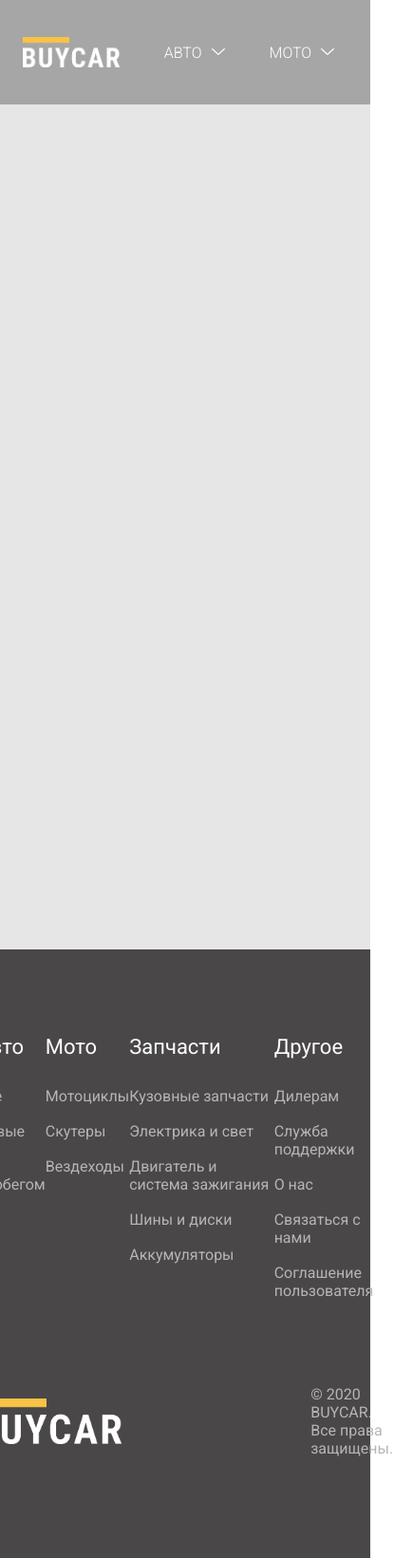
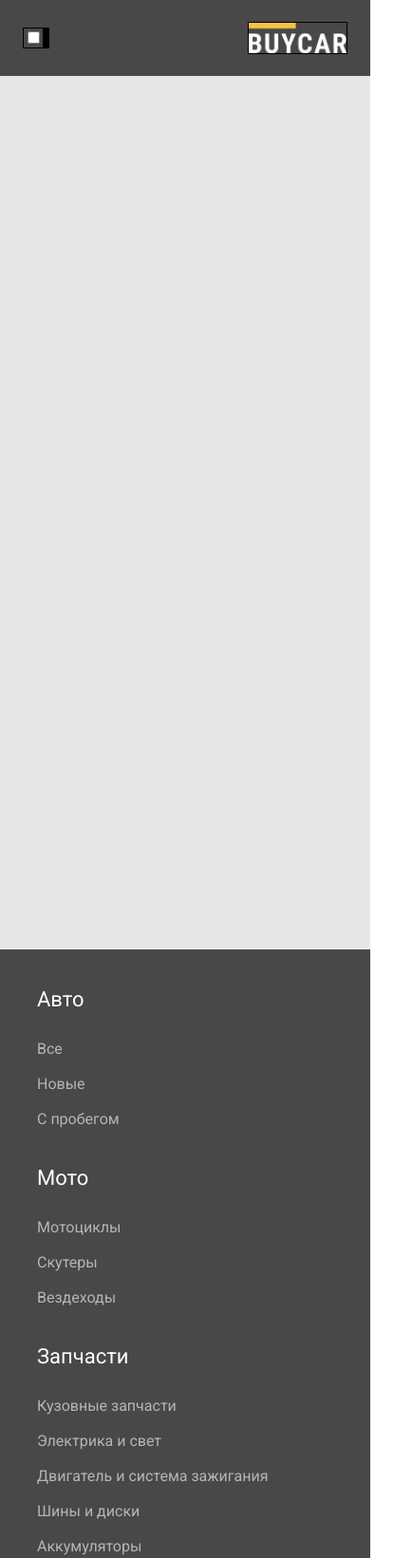
Before and after one commit to unicode256/BUYCAR, a website: page public/index.html in a window 390 px wide. Shown: the top 1641 px of the page at 95% size, 415 px wide, since content can reach past the window. Drawn offline with nearby package versions, Linux system fonts and the light colour scheme.

Commit message:
footer is adapted for mobile

```diff
--- a/public/index.html
+++ b/public/index.html
@@ -3,12 +3,19 @@
     <head>
         <title>BUYCAR</title>
         <meta charset="UTF-8">
+        <meta name="viewport" content="width=device-width, initial-scale=1">
         <link href="style.css" type="text/css" rel="stylesheet">
         <link href="https://fonts.googleapis.com/css2?family=Roboto:wght@100;300;400;500;700&display=swap" rel="stylesheet">
         <script src="https://code.jquery.com/jquery-3.5.1.min.js" integrity="sha256-9/aliU8dGd2tb6OSsuzixeV4y/faTqgFtohetphbbj0=" crossorigin="anonymous"></script>
     </head>
     <body>
         <div class="navbar">
+            <div class="menu_toggle">
+                <input type="checkbox">
+                <span></span>
+                <span></span>
+                <span></span>
+            </div>
             <img src="img/white_logo.png">
             <ul>
                 <li class="selection">
--- a/public/style.css
+++ b/public/style.css
@@ -168,6 +168,16 @@ li {
 
 /* navbar end*/
 
+/* navbar for mobile */
+
+.navbar .menu_toggle {
+    display: none;
+
+}
+
+/* navbar for mobile end*/
+
+
 /* footer */
 
 .footer * {
@@ -229,3 +239,56 @@ li {
 }
 
 /* footer end*/
+
+@media screen and (max-width: 1032px) {
+
+    .navbar * {
+        border: 1px solid black;
+    }
+
+    .navbar {
+        height: 80px;
+        background-color: rgb(73, 71, 71);
+    }
+
+    .navbar ul {
+        display: none;
+    }
+
+    .navbar .menu_toggle {
+        display: block;
+    }
+
+    .footer * {
+        /* border: 1px solid black; */
+    }
+
+    .footer, .footer .container {
+        width: 100%;
+    }
+
+    .footer .container .footer_links{
+        flex-direction: column;
+        align-items: center;
+        margin: 40px 0 0 0;
+    }
+
+    .footer .container .footer_links div {
+        width: 80%;
+        margin-bottom: 40px;
+    }
+
+    .footer .container .footer_links div:last-child {
+        margin-bottom: 70px;
+    }
+
+    .footer .copyright {
+        flex-direction: column;
+        margin: 0;
+    }
+
+    .footer .copyright span {
+        margin: 0;
+        margin: 40px 0 70px 0;
+    }
+}
```
